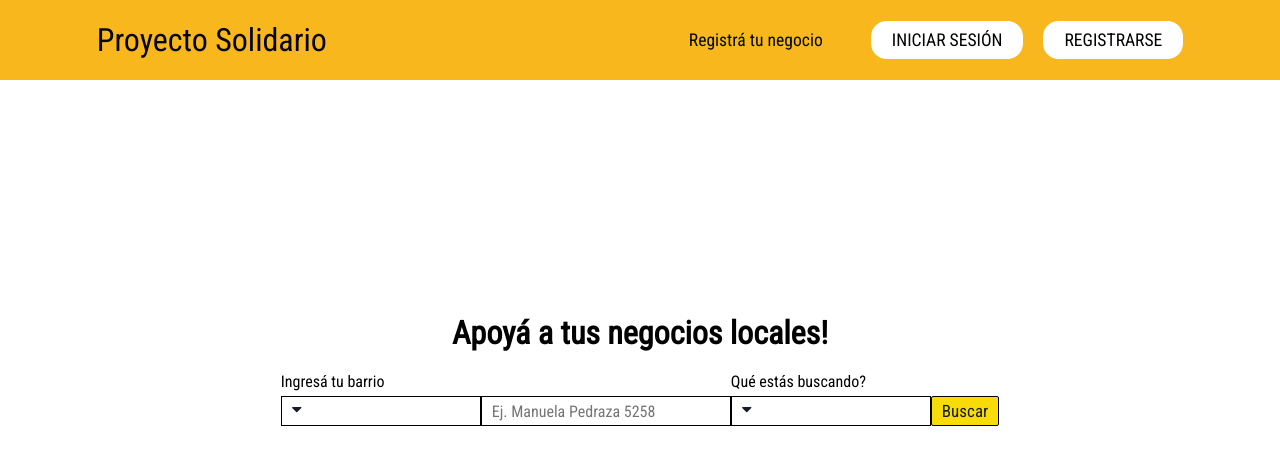
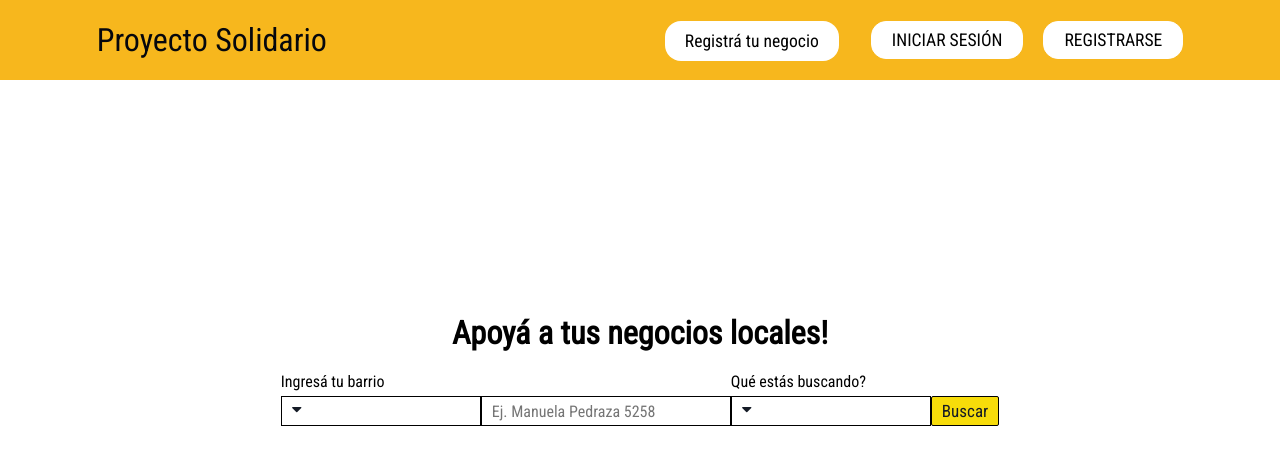
Before and after one commit to SebaOrtega/ProyectoPicado, a React (Create React App) app: page / in a window 1280 px wide. Shown: the top 464 px of the page. Built offline with nearby package versions, Linux system fonts and the light colour scheme.

Commit message:
boton registro negocio ✌😁

```diff
--- a/src/components/Navbar.jsx
+++ b/src/components/Navbar.jsx
@@ -53,7 +53,7 @@ const Navbar = ({ showNav }) => {
             <li className="nav-item">
               <Link
                 to="/RegistroNegocio"
-                className="nav-links"
+                className="nav-links prueba"
                 onClick={closeMobileMenu}
               >
                 Registrá tu negocio
--- a/src/styles/Navbar.css
+++ b/src/styles/Navbar.css
@@ -66,10 +66,25 @@
   padding: 0.5rem 1rem;
   height: 100%;
 }
+.prueba{
+  background-color: white;
+  color: black;
+  padding: 8px 20px;
+  margin-top: 12%;
+  height: 50%;
+  border-radius: 16px;
+  transition: all 0.3s ease-out;
+}
 
 .nav-links:hover {
-  border-bottom: 3px solid var(--yellow);
+
   transition: all 0.2s ease-out;
+}
+.prueba:hover{
+  transition: all 0.2s ease-out;
+  background-color: #f7b71d;
+  color: white;
+
 }
 
 .fa-bars {
@@ -124,6 +139,8 @@
     border-radius: 0;
   }
 
+
+
   .navbar-logo {
     position: absolute;
     top: 0;
```
Also changed, not shown: src/styles/Login.css (+0 -18 lines), src/pages/NuevoRegistroNegocio.jsx (indentation only).
